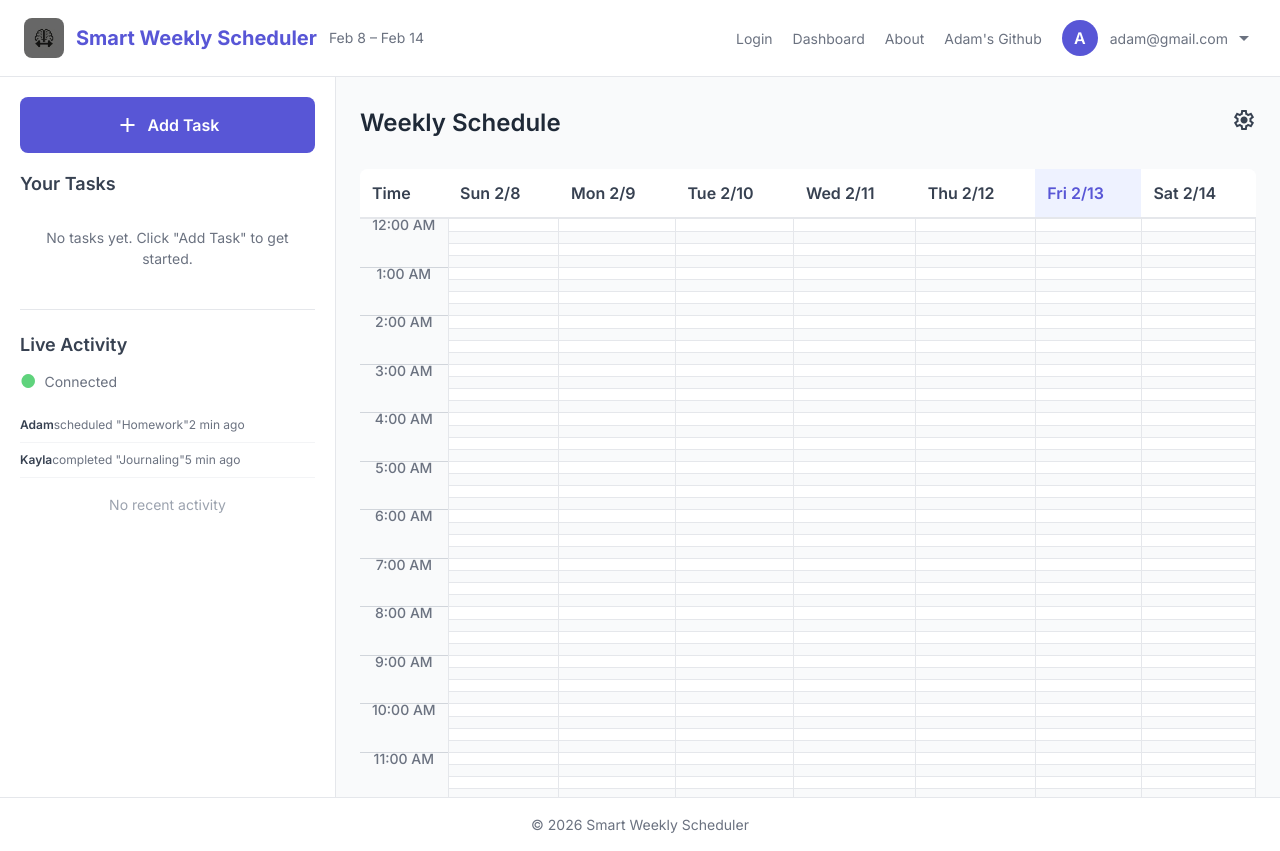
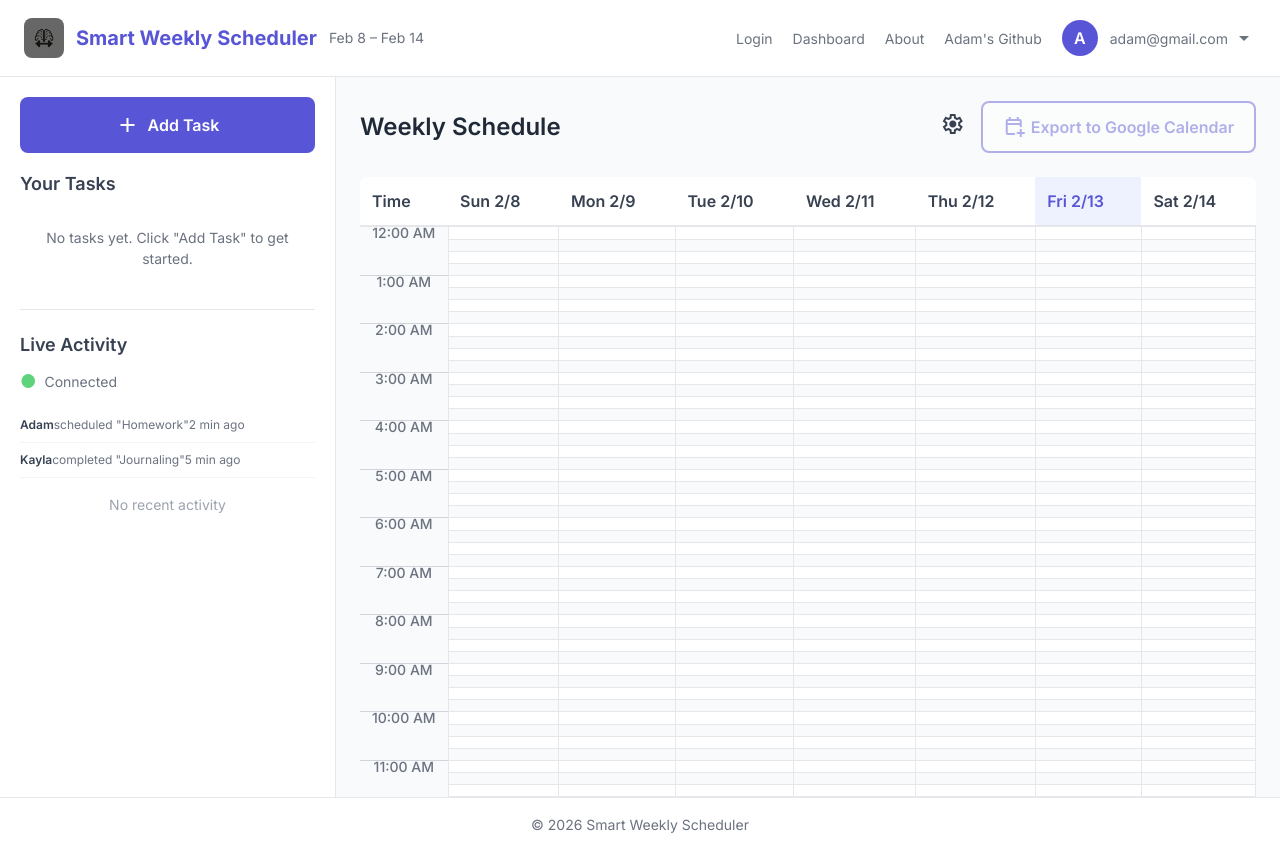
Before and after one commit to Adammross1/startup, a React (Vite) app: page /dashboard in a window 1280 px wide. Built offline with nearby package versions, Linux system fonts and the light colour scheme.

Commit message:
Add Toast component and Google Calendar export functionality

```diff
--- /dev/null
+++ b/src/components/Toast.css
@@ -0,0 +1,68 @@
+.dashboard-toast.toast {
+  position: fixed;
+  bottom: 2rem;
+  left: 50%;
+  transform: translateX(-50%);
+  display: flex;
+  align-items: center;
+  gap: 0.75rem;
+  padding: 0.875rem 1.25rem;
+  border-radius: 0.5rem;
+  box-shadow: 0 4px 12px rgba(0, 0, 0, 0.15);
+  font-size: 0.9rem;
+  font-weight: 500;
+  z-index: 1000;
+  min-width: 20rem;
+  max-width: 36rem;
+  animation: toastSlideUp 0.2s ease-out;
+}
+
+@keyframes toastSlideUp {
+  from { opacity: 0; transform: translateX(-50%) translateY(1rem); }
+  to   { opacity: 1; transform: translateX(-50%) translateY(0); }
+}
+
+.toast-success {
+  background: #f0fdf4;
+  border: 1px solid #86efac;
+  color: #166534;
+}
+
+.toast-error {
+  background: #fef2f2;
+  border: 1px solid #fca5a5;
+  color: #991b1b;
+}
+
+.toast-icon {
+  font-size: 1.25rem;
+  flex-shrink: 0;
+}
+
+.toast-success .toast-icon { color: #16a34a; }
+.toast-error   .toast-icon { color: #dc2626; }
+
+.toast-message {
+  flex: 1;
+  line-height: 1.4;
+}
+
+.toast-dismiss {
+  background: none;
+  border: none;
+  cursor: pointer;
+  padding: 0;
+  color: inherit;
+  opacity: 0.6;
+  display: flex;
+  align-items: center;
+  flex-shrink: 0;
+}
+
+.toast-dismiss:hover {
+  opacity: 1;
+}
+
+.toast-dismiss .material-symbols-outlined {
+  font-size: 1.1rem;
+}
--- /dev/null
+++ b/src/components/Toast.jsx
@@ -0,0 +1,24 @@
+import React, { useEffect } from 'react';
+import './Toast.css';
+
+export function Toast({ message, type, onDismiss }) {
+  useEffect(() => {
+    if (!message) return;
+    const timer = setTimeout(onDismiss, 10000);
+    return () => clearTimeout(timer);
+  }, [message]);
+
+  if (!message) return null;
+
+  return (
+    <div className={`dashboard-toast toast toast-${type}`} role="alert">
+      <span className="material-symbols-outlined toast-icon">
+        {type === 'success' ? 'check_circle' : 'error'}
+      </span>
+      <span className="toast-message">{message}</span>
+      <button className="toast-dismiss" type="button" aria-label="Dismiss" onClick={onDismiss}>
+        <span className="material-symbols-outlined">close</span>
+      </button>
+    </div>
+  );
+}
--- a/src/dashboard/dashboard.css
+++ b/src/dashboard/dashboard.css
@@ -324,6 +324,29 @@
 
 #regenerate-schedule-btn:hover {
   background: var(--color-primary-dark);
+}
+
+#export-calendar-btn {
+  display: flex;
+  align-items: center;
+  gap: var(--spacing-xs);
+  padding: var(--spacing-md) var(--spacing-xl);
+  background: var(--color-white);
+  color: var(--color-primary);
+  font-weight: var(--font-weight-semibold);
+  border: 2px solid var(--color-primary);
+  border-radius: var(--radius-md);
+  transition: all var(--transition-fast);
+}
+
+#export-calendar-btn:hover:not(:disabled) {
+  background: var(--color-primary);
+  color: var(--color-white);
+}
+
+#export-calendar-btn:disabled {
+  opacity: 0.45;
+  cursor: not-allowed;
 }
 
 #unplaced-tasks-warning {
--- a/src/dashboard/dashboard.jsx
+++ b/src/dashboard/dashboard.jsx
@@ -7,6 +7,8 @@ import { useTasks } from '../context/TaskContext';
 import { useSettings } from '../context/SettingsContext';
 import { formatSlot, getWeekDates, formatColumnHeader } from '../utils/dateUtils';
 import { generateSchedule } from '../services/schedulerService';
+import { exportToGoogleCalendar } from '../services/googleCalendarService';
+import { Toast } from '../components/Toast';
 
 function createDefaultFormData(settings) {
   return {
@@ -40,6 +42,10 @@ export function Dashboard() {
   const [showAddForm, setShowAddForm] = useState(false);
   const [formData, setFormData] = useState(() => createDefaultFormData(settings));
 
+  const [toastMessage, setToastMessage] = useState('');
+  const [toastType, setToastType] = useState('success');
+  const [isExporting, setIsExporting] = useState(false);
+
   const { blocks: scheduleBlocks, unplacedTasks } = useMemo(
     () => generateSchedule(tasks, settings, weekDates),
     [tasks, settings, weekDates]
@@ -71,6 +77,20 @@ export function Dashboard() {
     deleteTask(deletingTaskId);
     setDeletingTaskId(null);
     setEditingTask(null);
+  }
+
+  function handleExportToGoogleCalendar() {
+    setIsExporting(true);
+    exportToGoogleCalendar(scheduleBlocks, tasks, weekDates[0])
+      .then(({ eventsCreated }) => {
+        setToastType('success');
+        setToastMessage(`${eventsCreated} ${eventsCreated === 1 ? 'event' : 'events'} exported to Google Calendar.`);
+      })
+      .catch((err) => {
+        setToastType('error');
+        setToastMessage(err.message);
+      })
+      .finally(() => setIsExporting(false));
   }
 
   const scheduleBlocksByStartCell = {};
@@ -234,6 +254,15 @@ export function Dashboard() {
                   <button id="open-settings-btn" type="button" aria-label="Open settings" onClick={() => setShowSettings(true)}>
                     <span className="material-symbols-outlined">settings</span>
                   </button>
+                  <button
+                    id="export-calendar-btn"
+                    type="button"
+                    onClick={handleExportToGoogleCalendar}
+                    disabled={scheduleBlocks.length === 0 || isExporting}
+                  >
+                    <span className="material-symbols-outlined">calendar_add_on</span>
+                    {isExporting ? 'Exporting…' : 'Export to Google Calendar'}
+                  </button>
                 </div>
             </header>
 
@@ -296,6 +325,7 @@ export function Dashboard() {
     </div>
 
     <SettingsModal open={showSettings} onClose={() => setShowSettings(false)} />
+    <Toast message={toastMessage} type={toastType} onDismiss={() => setToastMessage('')} />
     <EditTaskModal
       task={editingTask}
       onSave={handleSaveEdit}
--- /dev/null
+++ b/src/services/googleCalendarService.js
@@ -0,0 +1,9 @@
+export function exportToGoogleCalendar(scheduleBlocks, tasks, weekStart) {
+  return new Promise((resolve) => {
+    const delay = 1000; // simulate network latency just for fun
+
+    setTimeout(() => {
+      resolve({ success: true, eventsCreated: scheduleBlocks.length });
+    }, delay);
+  });
+}
```
